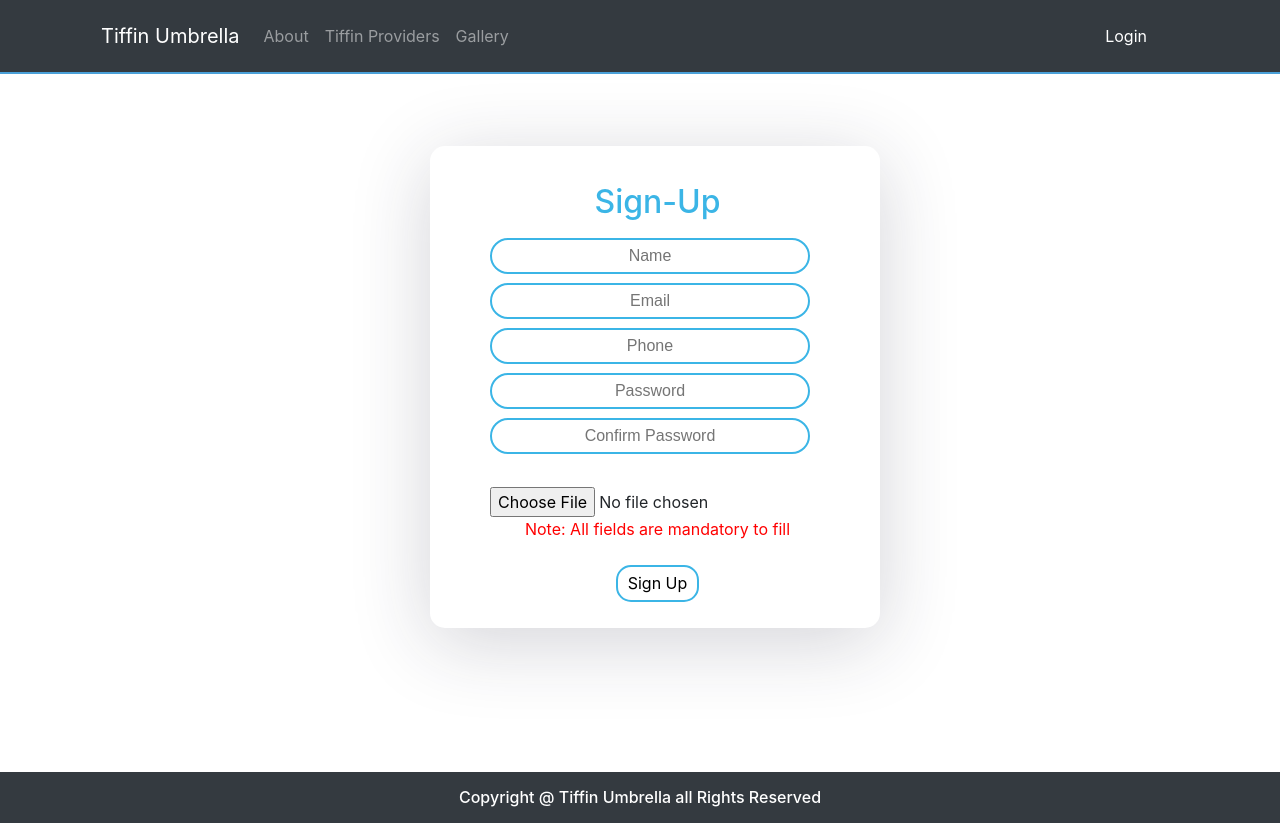
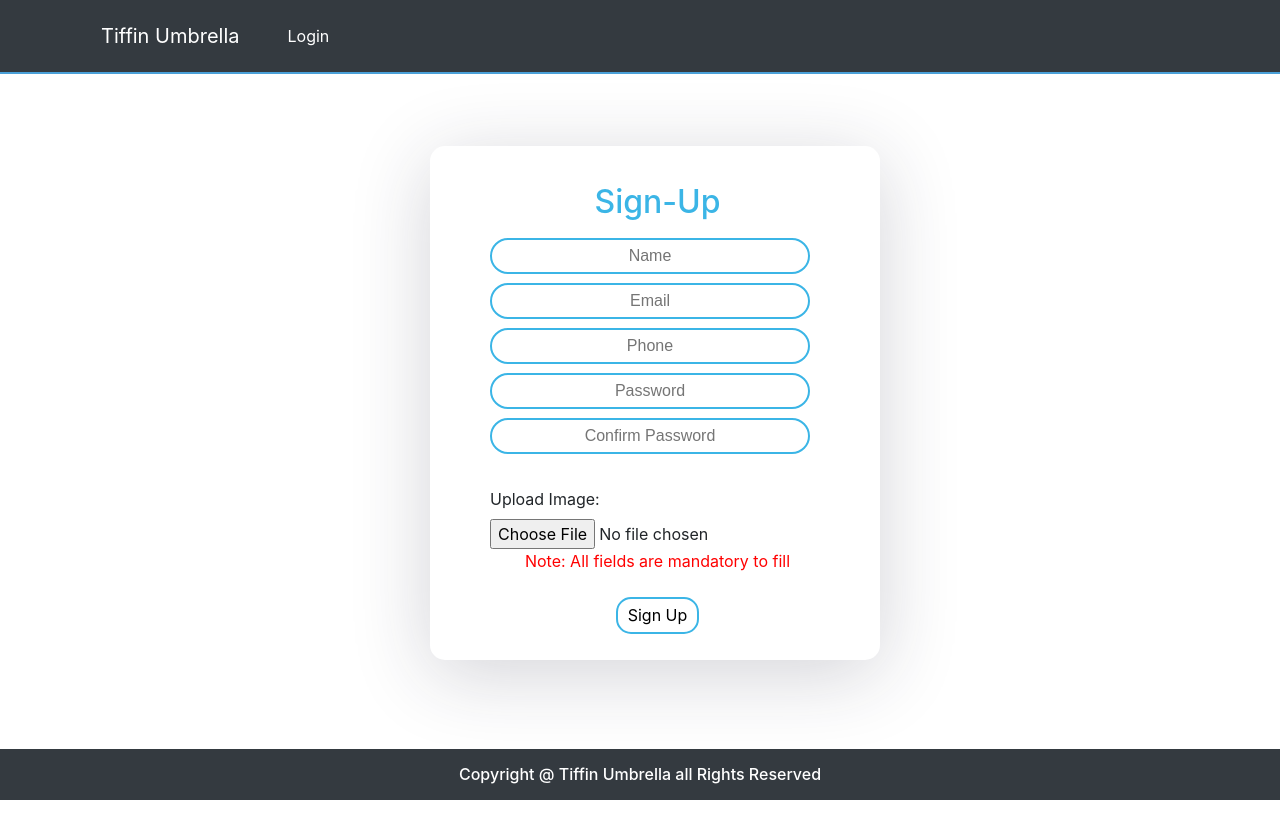
Before and after one commit to COMP8117-2021S-Team09/web, a React (Create React App) app: page /signup in a window 1280 px wide. Built offline with nearby package versions, Linux system fonts and the light colour scheme.

Commit message:
Footer fix, filter alert, seller image, summary content

```diff
--- a/src/Components/Content.js
+++ b/src/Components/Content.js
@@ -194,9 +194,7 @@ function Content() {
           </div>
           <div className="row">
             <p className="mt-4 mb-5">Hello, we are glad that you are here! Before you place the order, let us share about this
-              service. How we started and how we are doing.Hello, we are glad that you are here! Before you place the order, let us share about this
-              service. How we started and how we are doing.Hello, we are glad that you are here! Before you place the order, let us share about this
-              service. How we started and how we are doing.
+              service. How we started and how we are doing. We have started this service as part of our academic project with a team of 8 members. Our primary focus is to bring all the tiffin providers under one umbrella.
 
             </p>
           </div>
@@ -256,7 +254,7 @@ function Content() {
 
               {
 
-                seller.map(seller => (
+                seller.length>0?(seller.map(seller => (
 
                 <div className="col-sm-4 w" >
                   <div className="card mt-4">
@@ -279,7 +277,10 @@ function Content() {
                   </div>
                 </div>
 
-              ))}
+                    ))):
+                    (<div className="centerRed">No Sellers Found, Change the filter</div>)
+
+              }
 
             </div>
           </div>
--- a/src/Components/Header.js
+++ b/src/Components/Header.js
@@ -17,19 +17,6 @@ function Header() {
               </button>
 
               <div className="collapse navbar-collapse" id="navbarSupportedContent">
-                <ul className="navbar-nav mr-auto">
-                  <li className="nav-item ">
-                  <Link to="/" className="nav-link">About<span className="sr-only">(current)</span></Link>
-                  </li>
-                  <li className="nav-item">
-                  <Link to="/" className="nav-link">Tiffin Providers<span className="sr-only">(current)</span></Link>
-                  </li><br></br>
-                  <li className="nav-item">
-                  <Link to="/" className="nav-link">Gallery<span className="sr-only">(current)</span></Link>
-                  </li>
-
-
-                </ul>
 
                   <li className="nav-link">
                   <Link to="/sellerlogin" className="nav-link login">Login<span className="sr-only">(current)</span></Link>
--- a/src/Components/Sign_Up.js
+++ b/src/Components/Sign_Up.js
@@ -9,7 +9,22 @@ import {useHistory} from 'react-router-dom'
 export default function SignUp(props) {
   const url = " https://tiffin-umbrella.herokuapp.com/post_seller";
   const[history, setHistory] = useState(useHistory());
+  const[imageUrl, setImageUrl]= useState();
 
+  const handleImage = async (event) => {
+
+    // formik.values.file = event.target.files[0]
+
+    var image = new FormData();
+    var imagefile =  event.target.files[0];
+    var comment = imagefile.name;
+    image.append("image", imagefile);
+    await Axios.post("https://tiffin-umbrella.herokuapp.com/images?comment="+comment, image,  { headers: { 'Content-Type': 'multipart/form-data' }}) //'Authorization':'Client-ID 2f7124444928e3e'
+        .then(res => { if(res.status === 200){
+          console.log("Received Image url", res.data.url);
+          setImageUrl(res.data.url);
+        }
+        })}
 
   const formik = useFormik({
     initialValues: {
@@ -36,6 +51,7 @@ export default function SignUp(props) {
 
         },
         password: values.password,
+        imageUrl: imageUrl
       };
 
       Axios.post(url, postData)
@@ -218,7 +234,8 @@ export default function SignUp(props) {
           </div>
           <br></br>
 
-            <input type="file" onChange={event => {formik.values.file = event.target.files[0]} }  />
+            {/*<input type="file" onChange={event => {formik.values.file = event.target.files[0]} }  />*/}
+            <label>Upload Image: </label><input id="file" name="file" type="file" accept="image/*" value={formik.values.imageUrl} onChange={handleImage}/>
             <div className="centerblock">
 
               {/* <input type="checkbox" id="checkbox" className="check" />&nbsp;
--- a/src/Components/content.css
+++ b/src/Components/content.css
@@ -13,9 +13,16 @@
   color:#fff;
 
 }
+.centerRed {
+  margin: auto;
+  width: 60%;
+  color: red;
+  padding: 10px;
+}
 .footer{
   bottom: 0;
-  position: relative;
+  left: 0;
+  position: fixed;
   display: flex;
   flex-wrap: wrap;
   width: 100%;
```
